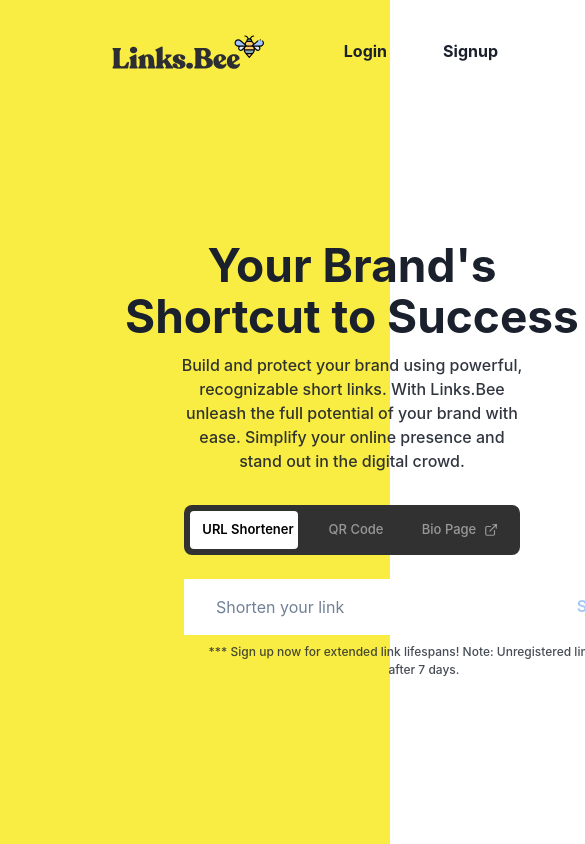
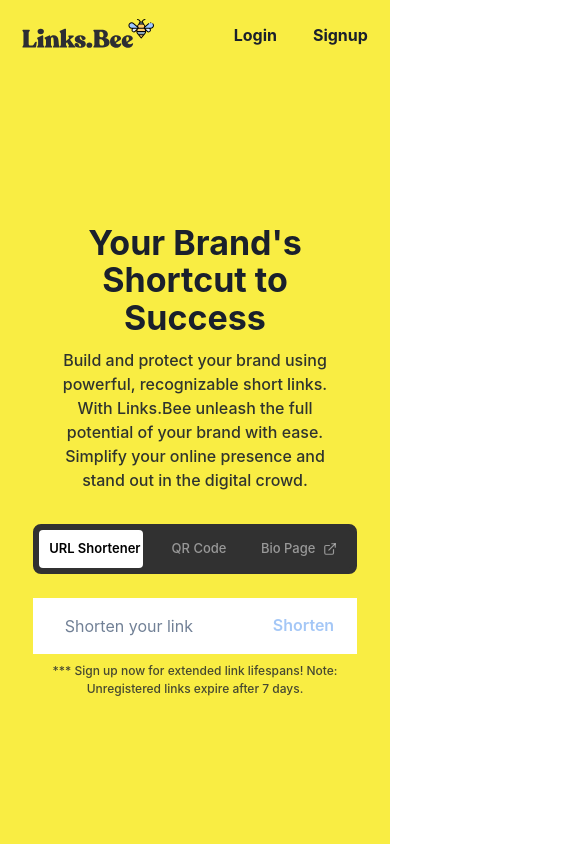
Before and after one commit to timi-codes/links-bee, a Next.js app in the folder src/frontend/: page / in a window 390 px wide. Shown: the top 844 px of the page, 585 px wide, since content can reach past the window. Built offline with nearby package versions, Linux system fonts and the light colour scheme.

Commit message:
impprove home page responsiveness

```diff
--- a/src/frontend/pages/index.tsx
+++ b/src/frontend/pages/index.tsx
@@ -76,8 +76,8 @@
         <title>Links.Bee - Home</title>
         <link rel="icon" href="/favicon.ico" />
       </Head>
-      <Box backgroundColor="#F9ED43" height="100vh" px="7rem" py="2rem">
-        <Stack maxWidth="2100px" margin="auto" flexDirection="column"  height="100%" >
+      <Box backgroundColor="#F9ED43" height="100vh" px={{ base: "1.4rem", lg: "7rem"}} py={{ base: "1rem", lg: "2rem"}}>
+        <Stack maxWidth={{ base: "100%", lg: "2100px"}} margin="auto" flexDirection="column"  height="100%" >
           <Stack
             spacing={16}
             flexDirection="row"
@@ -86,11 +86,11 @@
             <Image
               src="/logo.svg"
               alt="Links Bee Logo"
-              height="37px"
+              height={{ base: "32px", lg: "37px"}}
               className="logo"
             />
 
-            <Stack direction="row" spacing={6}>
+            <Stack direction="row" spacing={{ base:1, lg: 6}}>
               <Button
                 fontWeight="bold"
                 backgroundColor="transparent"
@@ -107,12 +107,12 @@
               </Button>
             </Stack>
           </Stack>
-          <Flex direction={"column"} maxW="47rem" margin="0 auto" marginTop="10rem">
+          <Flex direction={"column"} maxW={{ base: "94%", lg: "47rem" }} margin="0 auto" marginTop="10rem">
             <Box textAlign="center" mb={8}>
-              <Heading fontSize={46} lineHeight="110%">Your Brand's Shortcut to Success</Heading>
-              <Text fontSize={16} mt={3} px={16} fontWeight={500} opacity={0.9}>Build and protect your brand using powerful, recognizable short links. With Links.Bee unleash the full potential of your brand with ease. Simplify your online presence and stand out in the digital crowd.</Text>
+              <Heading fontSize={{ base: 34, lg: 46 }} lineHeight="110%">Your Brand's Shortcut to Success</Heading>
+              <Text fontSize={16} mt={3} px={{ base: 4, lg: 16}} fontWeight={500} opacity={0.9}>Build and protect your brand using powerful, recognizable short links. With Links.Bee unleash the full potential of your brand with ease. Simplify your online presence and stand out in the digital crowd.</Text>
             </Box>
-            <Stack direction="column" margin="0 auto" maxWidth="70%">
+            <Stack direction="column" margin="0 auto" maxWidth={{ base: "100%", lg: "30REM"}}>
               <Box
                 className='tabs-container'
                 display="grid"
@@ -152,7 +152,7 @@
                 flexDirection="row"
                 alignItems="center"
                 px="1rem"
-                w="30rem"
+                w={{base: "100%", lg: "30rem"}}
               >
                 <Input
                   placeholder={ tabIndex === 1 ? "Shorten your link" : "Enter a url"}
@@ -172,7 +172,7 @@
                   { tabIndex == 1 ? "Shorten" : "Generate"}
                 </Button>
               </Flex>
-              <Flex direction="column" w="30rem">
+              <Flex direction="column" /**w="30rem"*/>
                   <Text fontSize={12} px={4} fontWeight="medium" textAlign="center" opacity={0.8}>
                     *** Sign up now for extended link lifespans! Note: Unregistered links expire after 7 days.
                   </Text>
```
